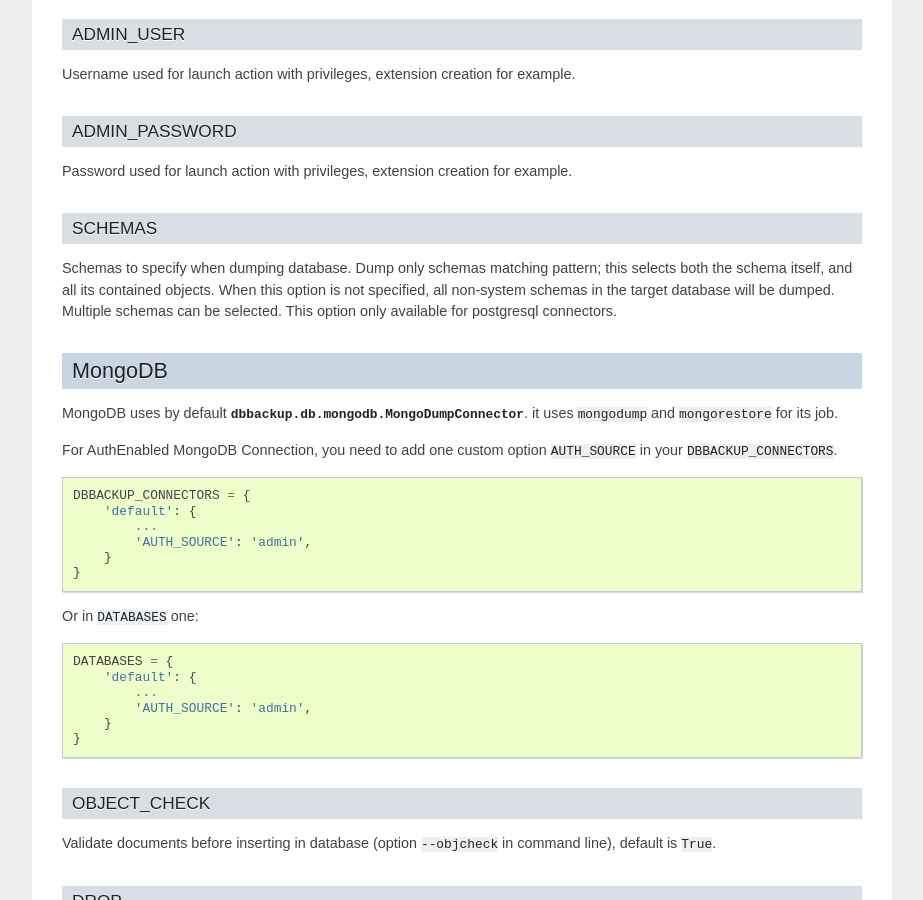
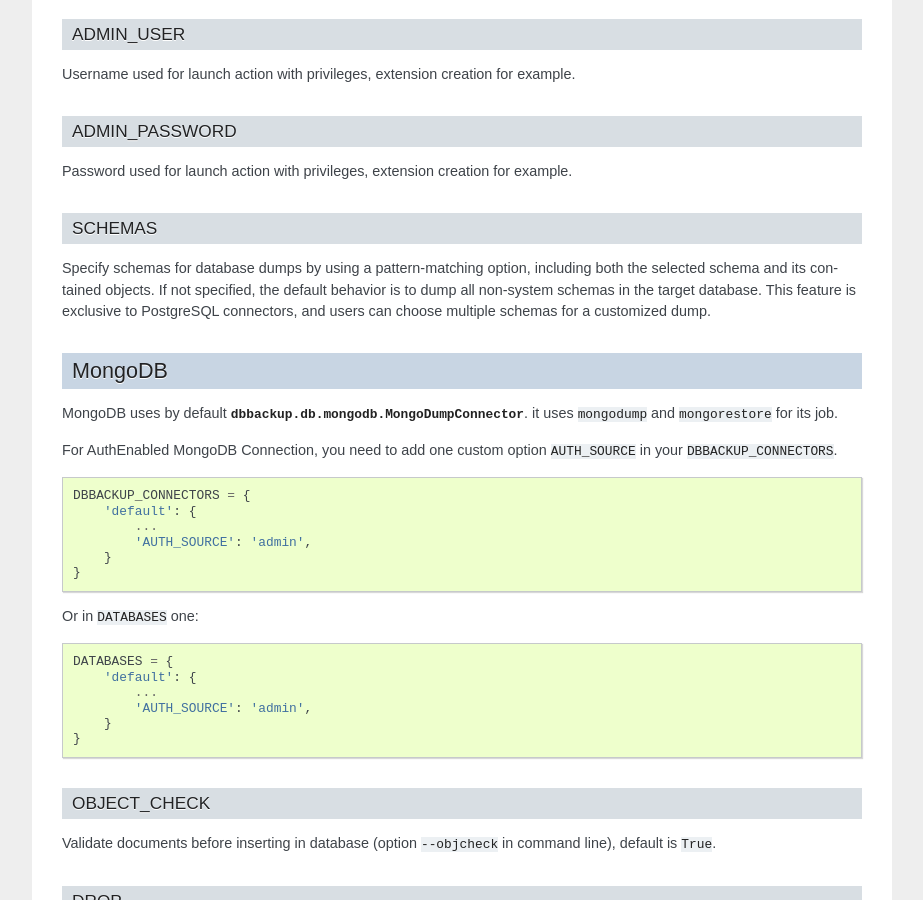
Before and after one commit to jazzband/django-dbbackup, a Sphinx documentation site: the page built from docs/databases.rst, in a window 1280 px wide and 900 px high, scrolled down 3508 px. Shown: the whole window, without its empty margins (198-1121 px from the left). Built offline with Sphinx 7.4.7, drawn with Linux system fonts in a browser that asks for light colours; the version number could not be read and is left out.

```diff
--- a/docs/changelog.rst
+++ b/docs/changelog.rst
@@ -6,6 +6,10 @@ Unreleased
 
 * Fix restore of database from S3 storage by reintroducing inputfile.seek(0) to utils.uncompress_file
 * Fix bug where dbbackup management command would not respect settings.py:DBBACKUP_DATABASES
+
+4.2.0 (2022-01-30)
+------------------
+* Add PostgreSQL Schema support by @angryfoxx in https://github.com/jazzband/django-dbbackup/pull/507
 
 4.1.0 (2024-01-14)
 ------------------
--- a/docs/databases.rst
+++ b/docs/databases.rst
@@ -201,11 +201,10 @@ example.
 SCHEMAS
 ~~~~~~~
 
-Schemas to specify when dumping database.
-Dump only schemas matching pattern; this selects both the schema itself, and all its contained objects.
-When this option is not specified, all non-system schemas in the target database will be dumped.
-Multiple schemas can be selected.
-This option only available for postgresql connectors.
+Specify schemas for database dumps by using a pattern-matching option,
+including both the selected schema and its contained objects.
+If not specified, the default behavior is to dump all non-system schemas in the target database.
+This feature is exclusive to PostgreSQL connectors, and users can choose multiple schemas for a customized dump.
 
 MongoDB
 -------
```
Also changed, not shown: 3 other files.
